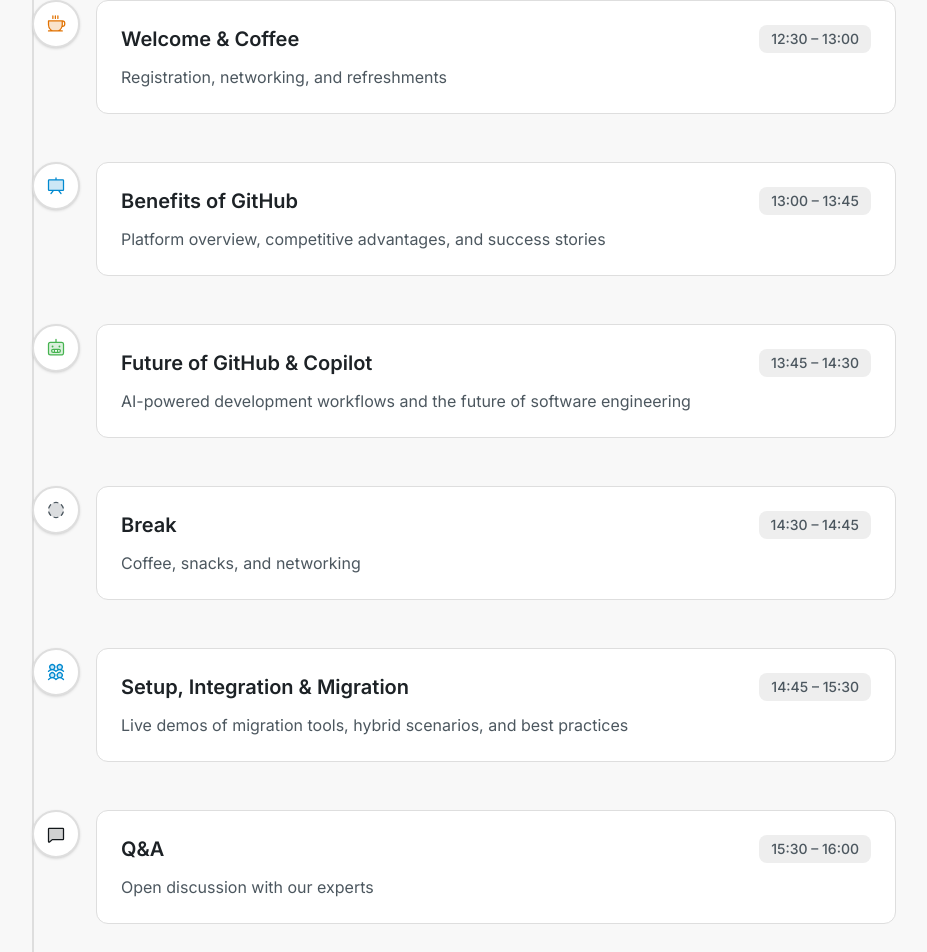
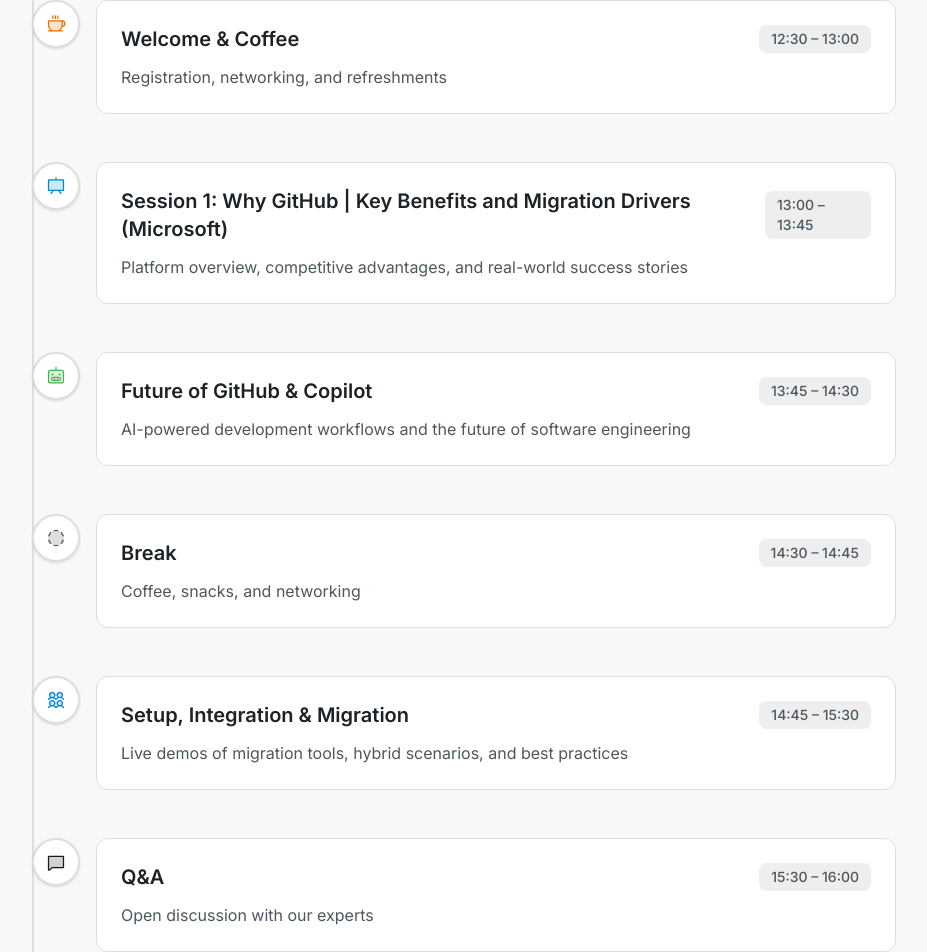
Before and after one commit to onurpiskin/github-migration-eve, a React (Vite) app: page / in a window 1280 px wide. Shown: the part 3388-4340 px from the top of the page, without its empty margins (192-1119 px from the left). Built offline with nearby package versions, Linux system fonts and the light colour scheme.

Commit message:
Generated by Spark: lets improve the Agenda details. For the first session "Benefits of Github" replace it with "Session 1: Why GitHub | Key Benefits and Migration Drivers (Microsoft) Platform overview, competitive advantages, and real-world success stories"

```diff
--- a/src/components/sections/Agenda.tsx
+++ b/src/components/sections/Agenda.tsx
@@ -12,8 +12,8 @@
   },
   {
     time: '13:00 – 13:45',
-    title: 'Benefits of GitHub',
-    description: 'Platform overview, competitive advantages, and success stories',
+    title: 'Session 1: Why GitHub | Key Benefits and Migration Drivers (Microsoft)',
+    description: 'Platform overview, competitive advantages, and real-world success stories',
     icon: Presentation,
     color: 'text-secondary'
   },
```
